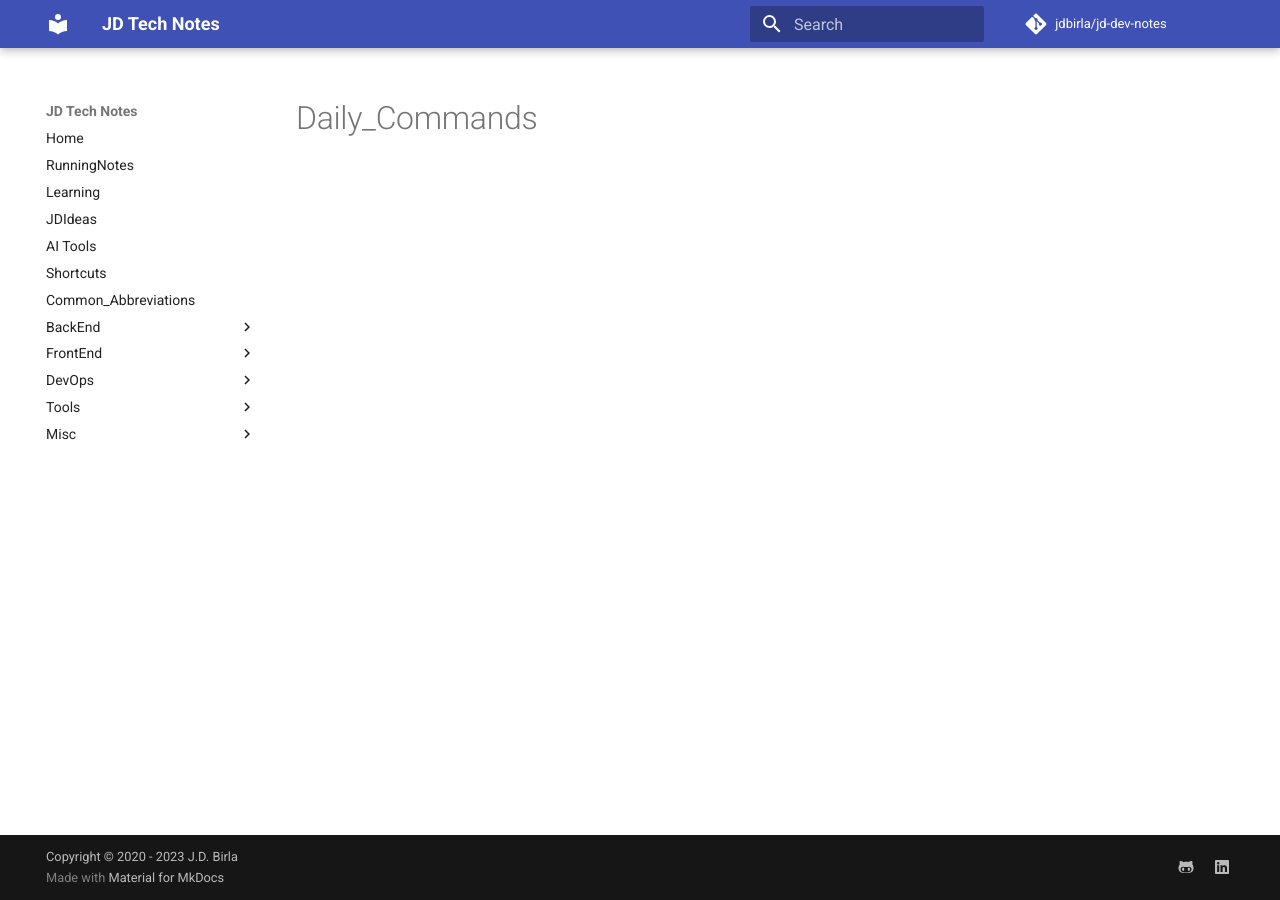
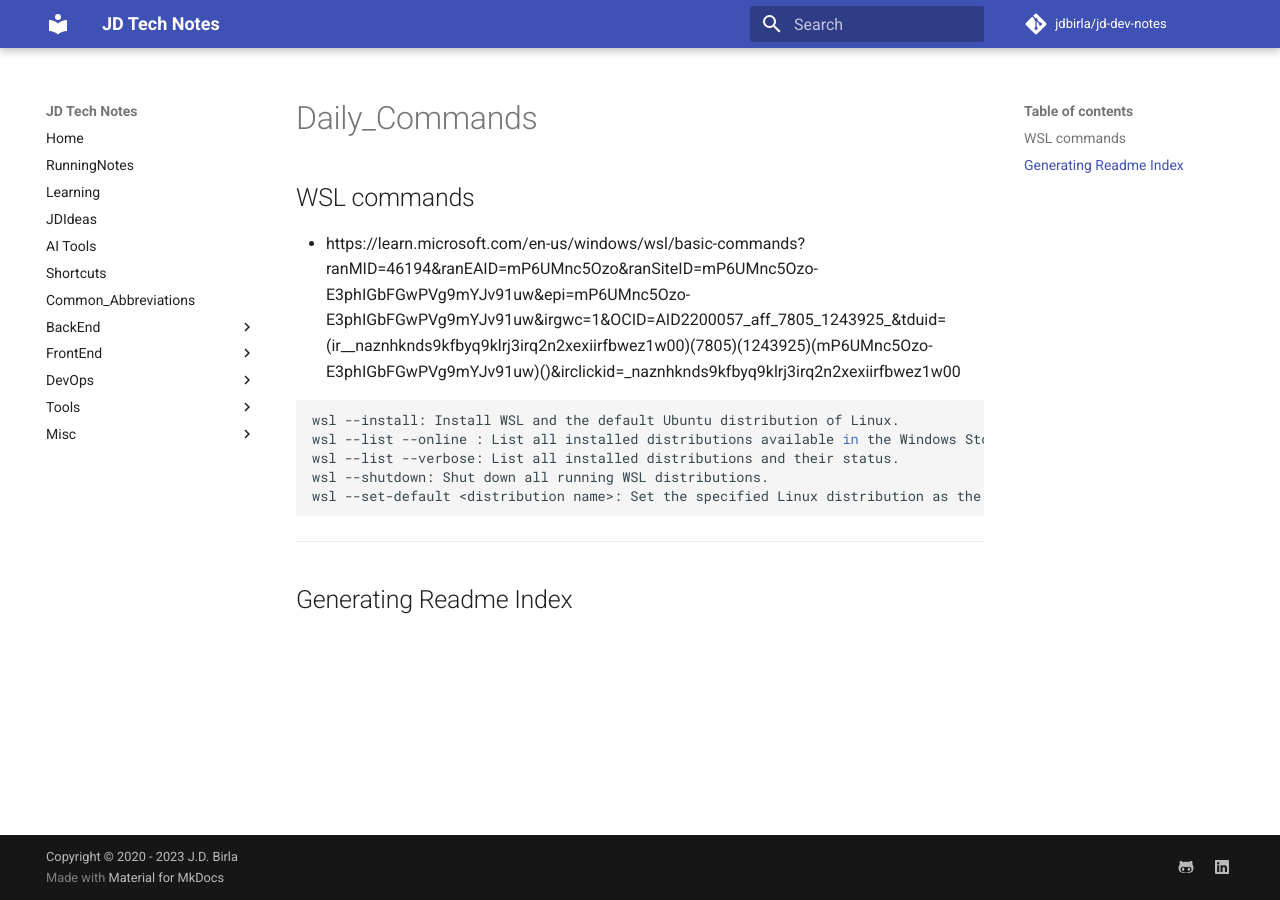
Before and after one commit to jdbirla/jd-dev-notes, an MkDocs documentation site: the page built from docs/misc/Daily_Commands.md, in a window 1280 px wide. Built offline with MkDocs 1.6.1 and Material for MkDocs 9.7.7, drawn with Linux system fonts in a browser that asks for light colours; comment, search, counter and statistics services are not loaded.

Commit message:
Update Daily_Commands.md

````diff
--- a/docs/misc/Daily_Commands.md
+++ b/docs/misc/Daily_Commands.md
@@ -1 +1,15 @@
 # Daily_Commands
+
+## WSL commands
+- https://learn.microsoft.com/en-us/windows/wsl/basic-commands?ranMID=46194&ranEAID=mP6UMnc5Ozo&ranSiteID=mP6UMnc5Ozo-E3phIGbFGwPVg9mYJv91uw&epi=mP6UMnc5Ozo-E3phIGbFGwPVg9mYJv91uw&irgwc=1&OCID=AID2200057_aff_7805_1243925_&tduid=(ir__naznhknds9kfbyq9klrj3irq2n2xexiirfbwez1w00)(7805)(1243925)(mP6UMnc5Ozo-E3phIGbFGwPVg9mYJv91uw)()&irclickid=_naznhknds9kfbyq9klrj3irq2n2xexiirfbwez1w00
+
+```sh
+wsl --install: Install WSL and the default Ubuntu distribution of Linux.
+wsl --list --online : List all installed distributions available in the Windows Store that you can download.
+wsl --list --verbose: List all installed distributions and their status.
+wsl --shutdown: Shut down all running WSL distributions.
+wsl --set-default <distribution name>: Set the specified Linux distribution as the default.
+
+```
+---
+## Generating Readme Index
````
